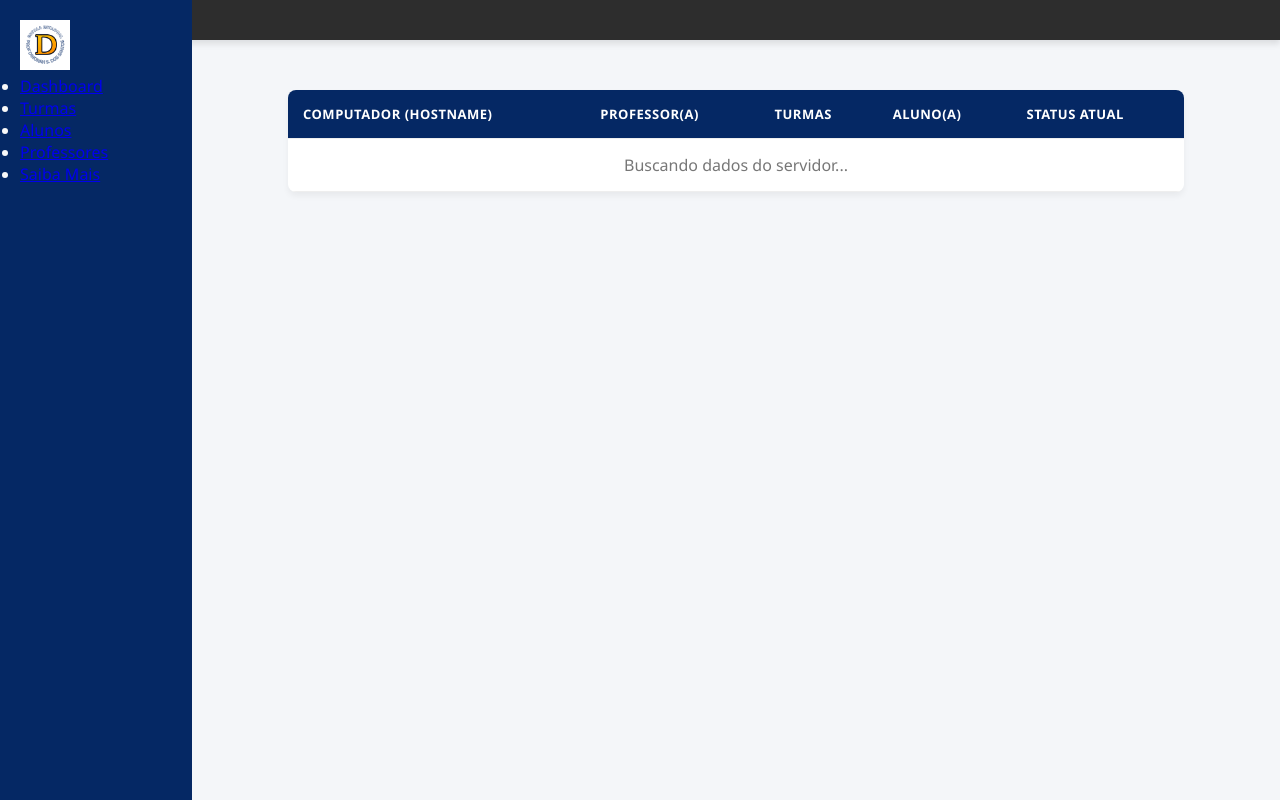
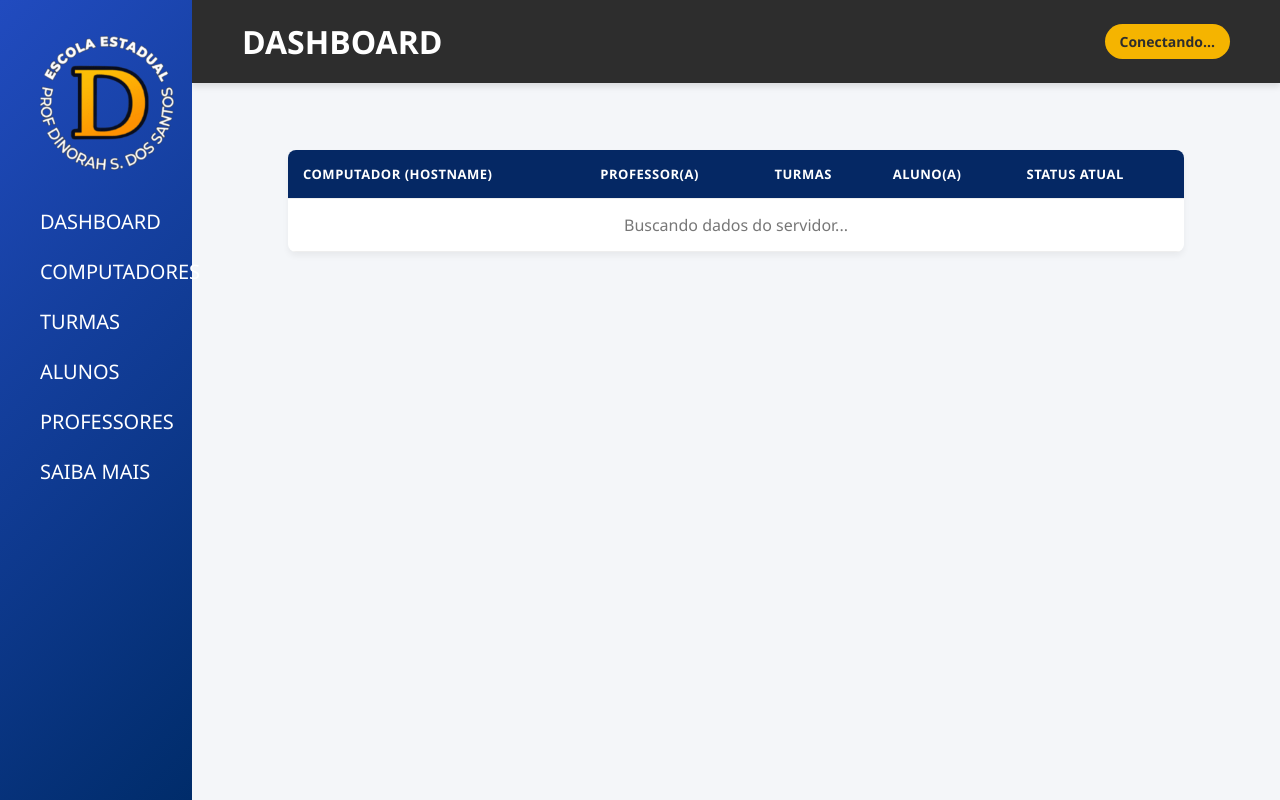
Before and after one commit to OsvaldoHoch/Monitoration-System-for-Informatic-Equipments, a plain HTML site: page index2.html in a window 1280 px wide. Drawn offline with Linux system fonts and the light colour scheme; no server answers.

Commit message:
atualizacao

```diff
--- a/index2.html
+++ b/index2.html
@@ -8,19 +8,21 @@
 </head>
 <body>
     <header class="header">
-
+        <h1>DASHBOARD</h1>
+        <div class="status-contador" id="totalMaquinas">Conectando...</div>
     </header>
 
 
         <aside class="sidebar">
-            <img src="imgs/Dinorah logo.png" width="50px" alt="">
+            <img src="imgs/LogoDinorah.png" width="200px" style="margin-left: -10px;" alt="">
             <nav class="nav-sidebar">
                 <ul>
-                    <li><a href="#">Dashboard</a></li>
-                    <li><a href="#">Turmas</a></li>
-                    <li><a href="#">Alunos</a></li>
-                    <li><a href="#">Professores</a></li>
-                    <li><a href="#">Saiba Mais</a></li>
+                    <li><a class="nav-a" href="#">DASHBOARD</a></li>
+                    <li><a class="nav-a" href="#">COMPUTADORES</a></li>
+                    <li><a class="nav-a" href="#">TURMAS</a></li>
+                    <li><a class="nav-a" href="#">ALUNOS</a></li>
+                    <li><a class="nav-a" href="#">PROFESSORES</a></li>
+                    <li><a class="nav-a" href="#">SAIBA MAIS</a></li>
                 </ul>
             </nav>
         </aside>
@@ -44,7 +46,6 @@
                 </tbody>
             </table>
         </main>
-
     </div>
 
     <!-- Código JavaScript -->
--- a/script.js
+++ b/script.js
@@ -1,11 +1,11 @@
 // ⚠️ SUBSTITUA PELO IP REAL DO SEU COMPUTADOR SERVIDOR (O que você pegou no ipconfig)
-    const IP_SERVIDOR = "192.168.137.3";
-    const URL_API = `http://192.168.137.3:5000/api/monitoramento/status`;
+    const IP_SERVIDOR = "172.30.0.119";
+    const URL_API = `http://${IP_SERVIDOR}:5000/api/monitoramento/status`;
 
     async function atualizarPainel() {
         const tabelaCorpo = document.getElementById("tabelaCorpo");
         const totalMaquinas = document.getElementById("totalMaquinas");
-        const msgErro = document.getElementById("msgErro");
+        // const msgErro = document.getElementById("msgErro");
 
         try {
             const response = await fetch(URL_API);
@@ -15,11 +15,11 @@
             const dados = await response.json();
 
             // Oculta mensagem de erro se a conexão voltou a funcionar
-            msgErro.style.display = "none";
+            // msgErro.style.display = "none";
 
             // Se não houver computadores registrados no banco
             if (dados.length === 0) {
-                tabelaCorpo.innerHTML = `<tr><td colspan="5" style="text-align: center; color: #777;">Nenhum notebook enviando sinal no momento.</td></tr>`;
+                A.innerHTML = `<tr><td colspan="5" style="text-align: center; color: #777;">Nenhum notebook enviando sinal no momento.</td></tr>`;
                 totalMaquinas.textContent = "0 Máquinas Ativas";
                 return;
             }
--- a/style.css
+++ b/style.css
@@ -17,15 +17,20 @@
             display: flex;
             align-items: center;
             justify-content: center;
+            top: 100px;
             right: 0;
             width: 85vw;
             margin: 0 0;
         }
 
         .header {
+            position: fixed;
+            right: 0;
+            top: 0;
+            width: 85vw;
             background-color: #2d2d2d;
             color: white;
-            padding: 20px;
+            padding: 20px 50px;
             display: flex;
             justify-content: space-between;
             align-items: center;
@@ -38,19 +43,38 @@
             left: 0;
             top: 0;
             height: 100%;
-            background-color: #052864;
+            background-image: linear-gradient(135deg, rgb(33, 75, 191), rgb(0, 44, 106));
             color: #f9f9f9;
             width: 15vw;
             padding: 20px;
+        }
+        .nav-sidebar li {
+            list-style: none;
+        }
+        .nav-a {
+            text-decoration: none;
+            color: #fff;
+            font-size: 20px;
+            margin-left: 20px;
+            line-height: 50px;
+            font-weight: 400;
+        }
+        .nav-a:hover {
+            transition: all 0.2s ease;
+            transform: scale(1.025);
+            font-weight: 600;
+            text-decoration: dashed;
         }
 
         .main-content {
             padding: 50px 0 ;
         }
 
+        /* TABELA */
+
         .status-contador {
             background-color: #f5b400;
-            color: #0a2d6e;
+            color: #2d2d2d;
             padding: 8px 15px;
             border-radius: 20px;
             font-weight: bold;
```
Also changed, not shown: index.html (+1 -1 lines), imgs/Dinorah logo.png (deleted), imgs/LogoDinorah.png (added), 1 other file. Lines whose indentation alone changed are shown as unchanged.
